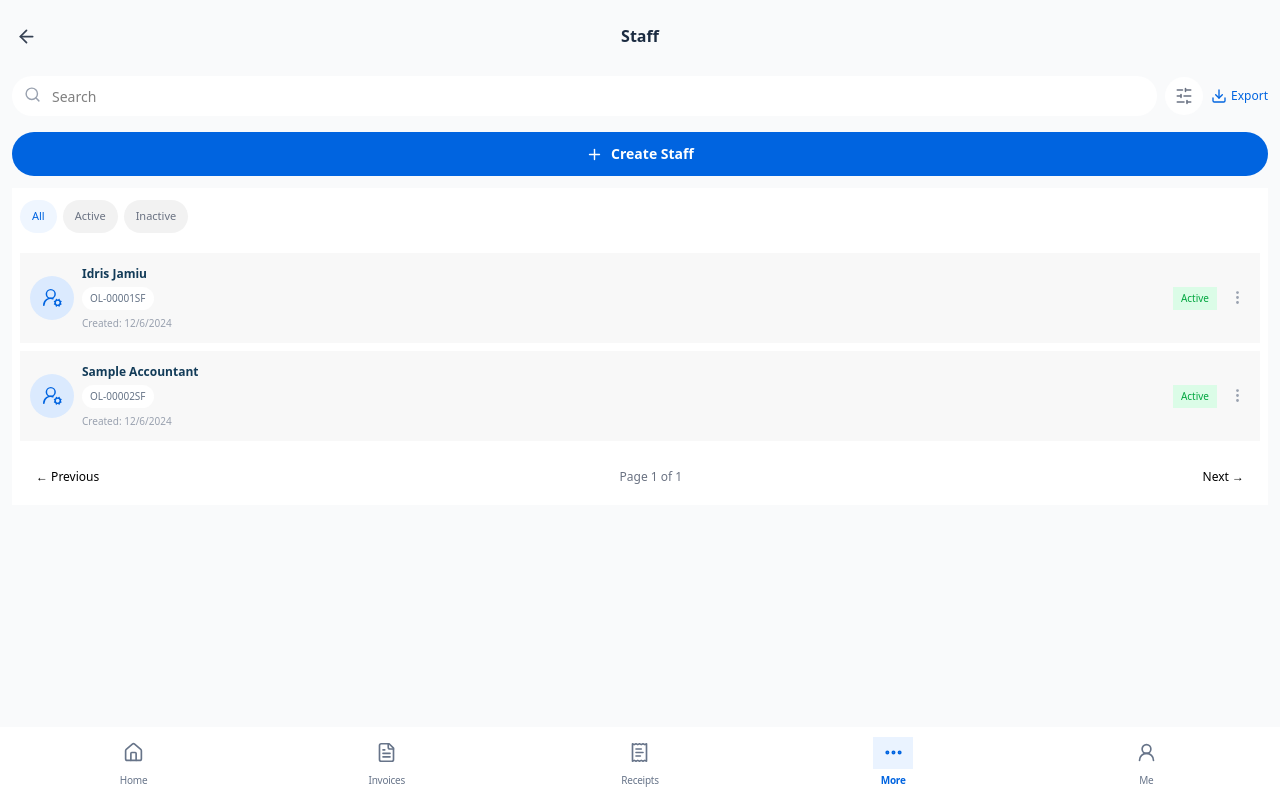
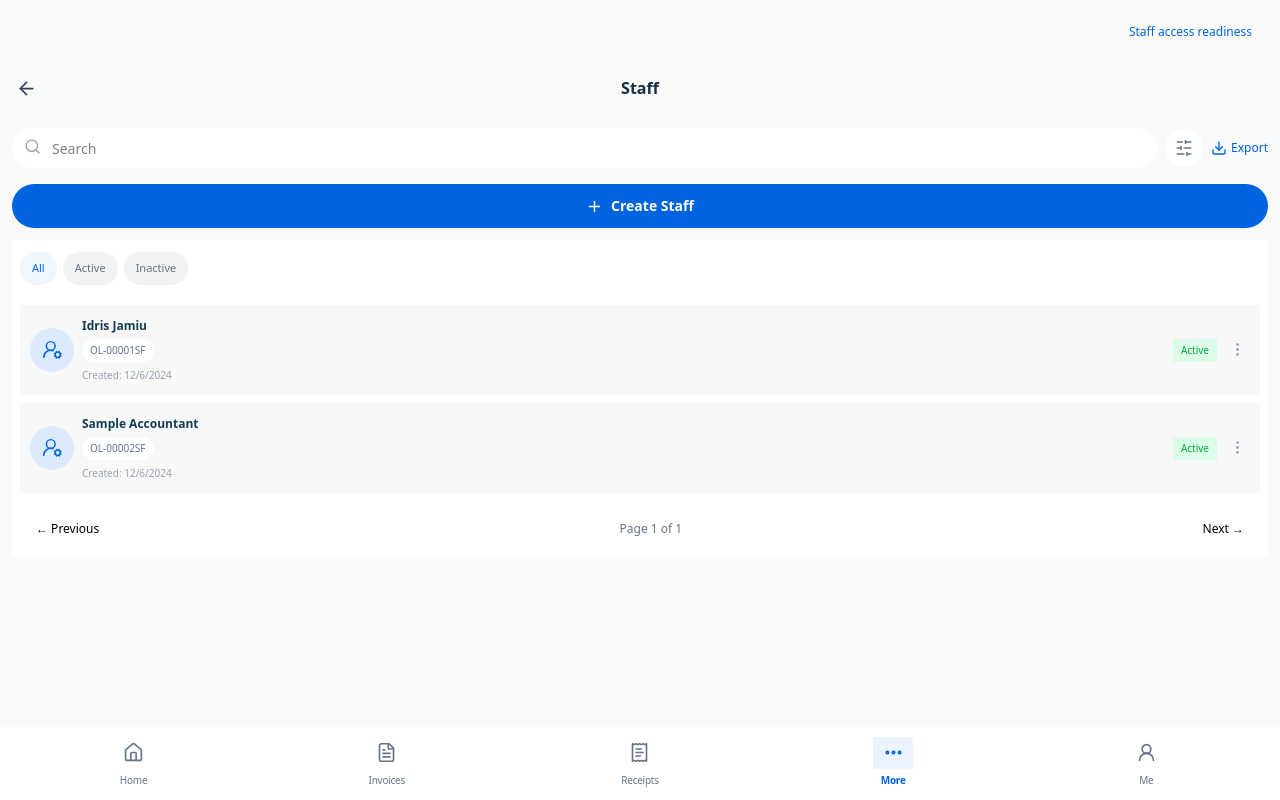
Before and after one commit to octalve-core/octalve-invoice, a Next.js app: page /dashboard/staff in a window 1280 px wide. Built offline with nearby package versions, Linux system fonts and the light colour scheme.

Commit message:
Z04: connect existing staff, customer settings and platform security to access-readiness views

```diff
--- a/app/(dashboard)/dashboard/staff/page.tsx
+++ b/app/(dashboard)/dashboard/staff/page.tsx
@@ -2,5 +2,5 @@
 import {RecordDirectory} from "@/src/features/records/components/RecordDirectory";
 import Link from "next/link";
 export default function StaffPage(){
- return <div className="min-w-0"><RecordDirectory kind="staff"/></div>;
+ return <div className="min-w-0 space-y-3"><div className="flex justify-end"><Link href="/dashboard/staff/access" className="inline-flex min-h-10 items-center rounded-full border border-[#0064E0] px-4 text-xs font-medium text-[#0064E0]">Staff access readiness</Link></div><RecordDirectory kind="staff"/></div>;
 }
```
